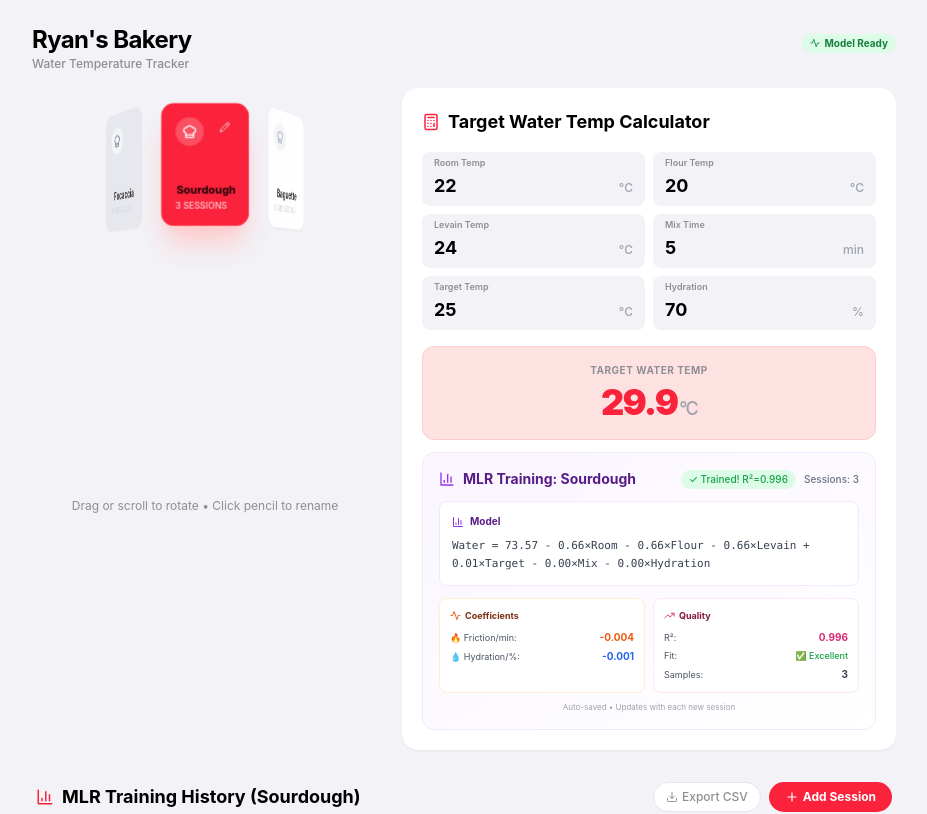
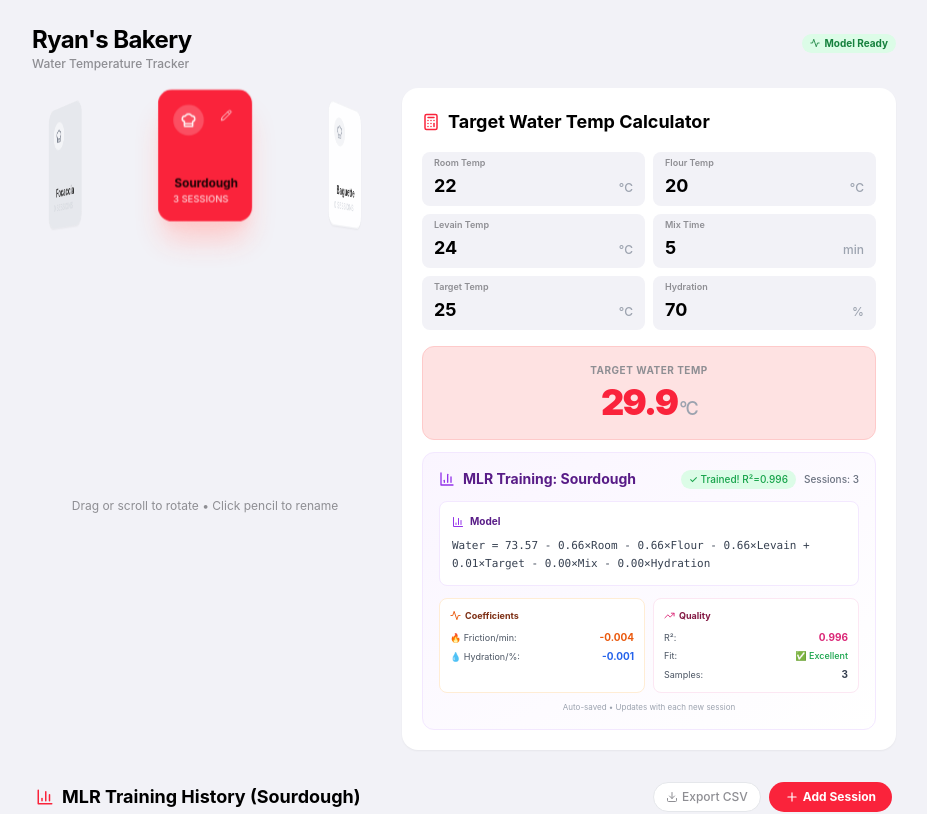
Before and after one commit to ghryan0000/dough-temp-tracker, a React (Vite) app: page / in a window 1280 px wide. Shown: the top 814 px of the page, without its empty margins (176-1103 px from the left). Built offline with nearby package versions, Linux system fonts and the light colour scheme.

Commit message:
Increase carousel radius multiplier for better spacing

```diff
--- a/dough-temp-tracker.tsx
+++ b/dough-temp-tracker.tsx
@@ -706,7 +706,7 @@ function JukeboxSelector({ products, selectedProductId, rotation, setRotation, s
   const [editValue, setEditValue] = useState('');
 
   // Dynamic radius based on number of products to prevent card overlap
-  const radius = Math.max(90, products.length * 15);
+  const radius = Math.max(90, products.length * 25);
 
   const handleMouseDown = (e) => {
     if (editingId !== null) return;
```
